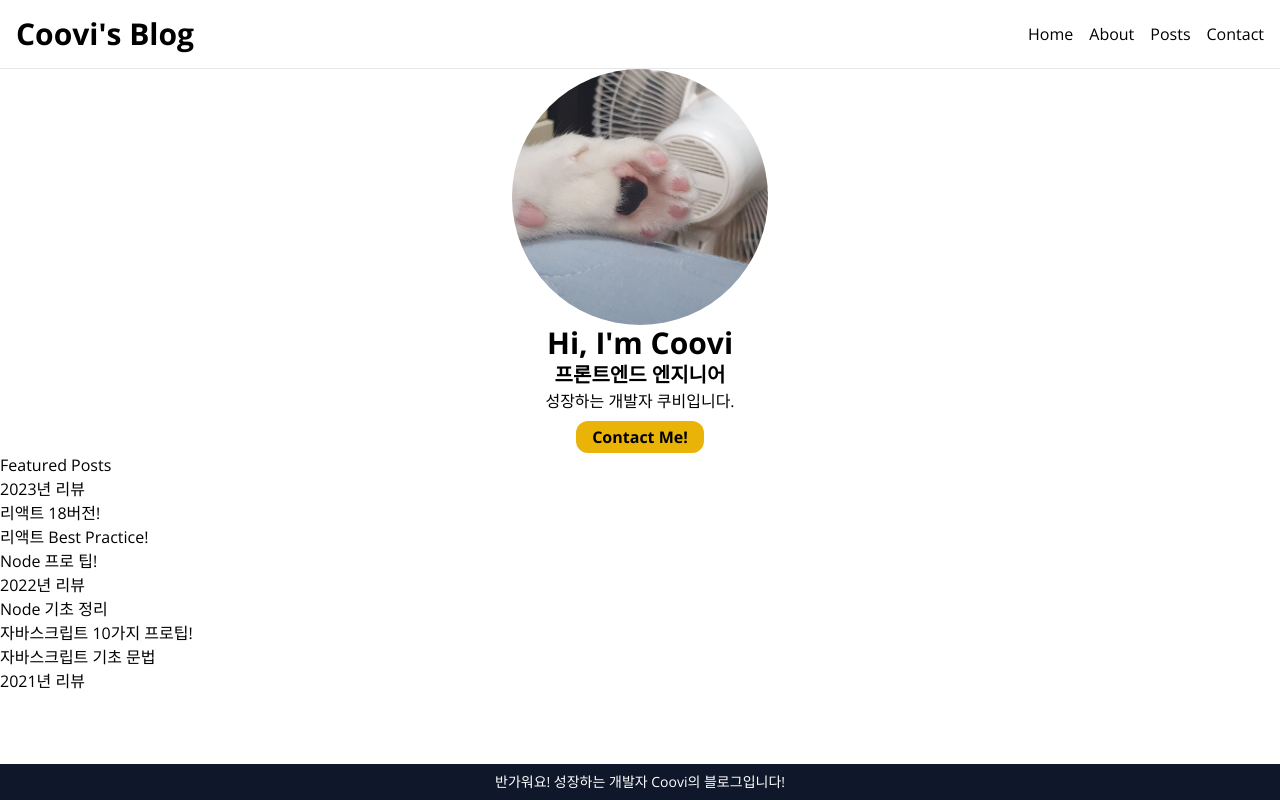
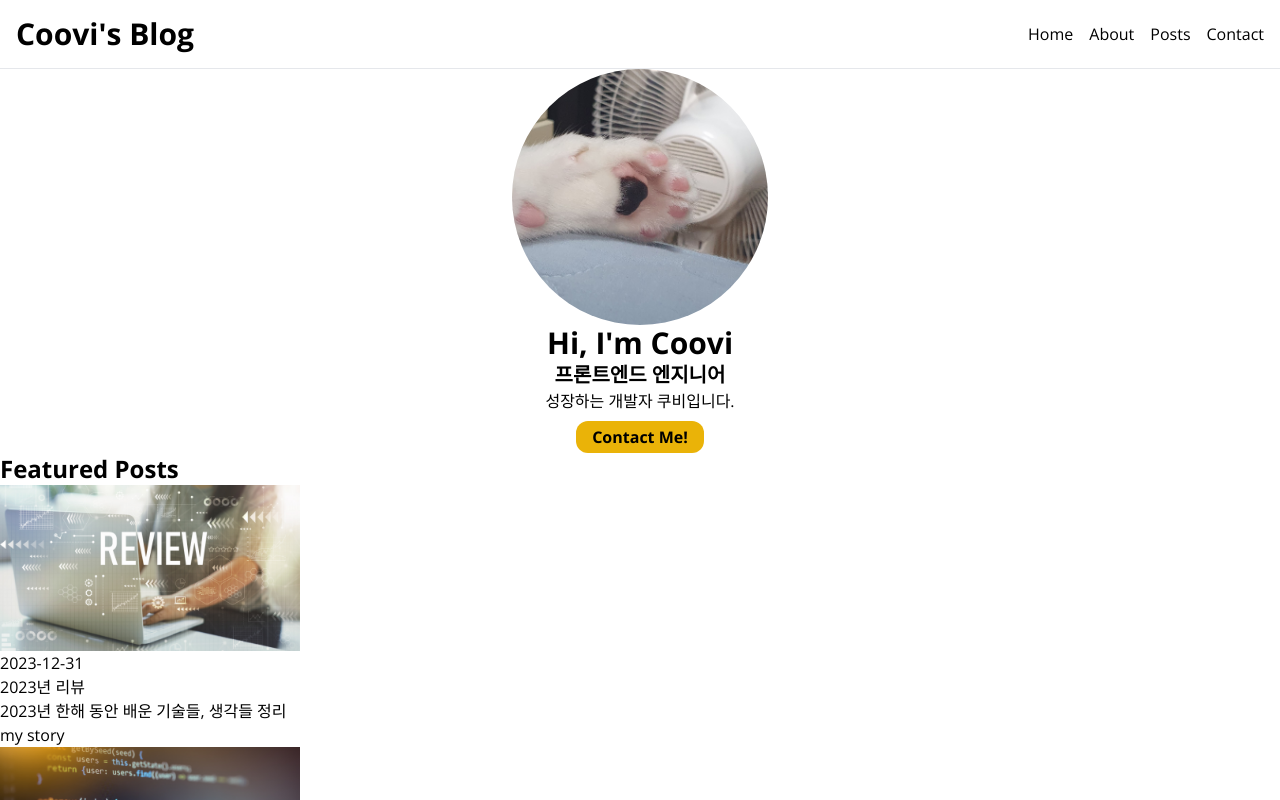
Before and after one commit to jangg0627/coovi_blog, a Next.js app: page / in a window 1280 px wide. Built offline with nearby package versions, Linux system fonts and the light colour scheme.

Commit message:
♻️✨ PostCard 컴포넌트 생성 - `FeaturedPosts` -> `PostsGrid` -> `PostCard` 순으로 props 전달 - 형식과 이름을 맞춘 이미지 파일을 호출해서 사용

```diff
--- a/src/components/FeaturedPosts.tsx
+++ b/src/components/FeaturedPosts.tsx
@@ -1,11 +1,11 @@
-import { getAllPosts } from "@/service/posts";
+import { getFeaturedPosts } from "@/service/posts";
 import PostsGrid from "./PostsGrid";
 
 export default async function FeaturedPosts() {
-  const posts = await getAllPosts();
+  const posts = await getFeaturedPosts();
   return (
     <section>
-      <h2>Featured Posts</h2>
+      <h2 className="font-bold text-2xl">Featured Posts</h2>
       <PostsGrid posts={posts} />
     </section>
   );
--- /dev/null
+++ b/src/components/PostCard.tsx
@@ -0,0 +1,27 @@
+import Link from "next/link";
+import Image from "next/image";
+
+import { Post } from "@/service/posts";
+
+type Props = { post: Post };
+
+export default function PostCard({
+  post: { title, description, date, category, path },
+}: Props) {
+  return (
+    <Link href={`/posts/${path}`}>
+      <Image
+        src={`/images/posts/${path}.png`}
+        alt={title}
+        width={300}
+        height={200}
+      />
+      <div>
+        <time>{date.toString()}</time>
+        <h3>{title}</h3>
+        <p>{description}</p>
+        <span>{category}</span>
+      </div>
+    </Link>
+  );
+}
--- a/src/components/PostsGrid.tsx
+++ b/src/components/PostsGrid.tsx
@@ -1,4 +1,5 @@
 import { Post } from "@/service/posts";
+import PostCard from "./PostCard";
 
 type Props = { posts: Post[] };
 
@@ -6,7 +7,11 @@
   return (
     <ul>
       {posts.map((post) => {
-        return <li key={post.path}>{post.title}</li>;
+        return (
+          <li key={post.path}>
+            <PostCard post={post} />
+          </li>
+        );
       })}
     </ul>
   );
```
